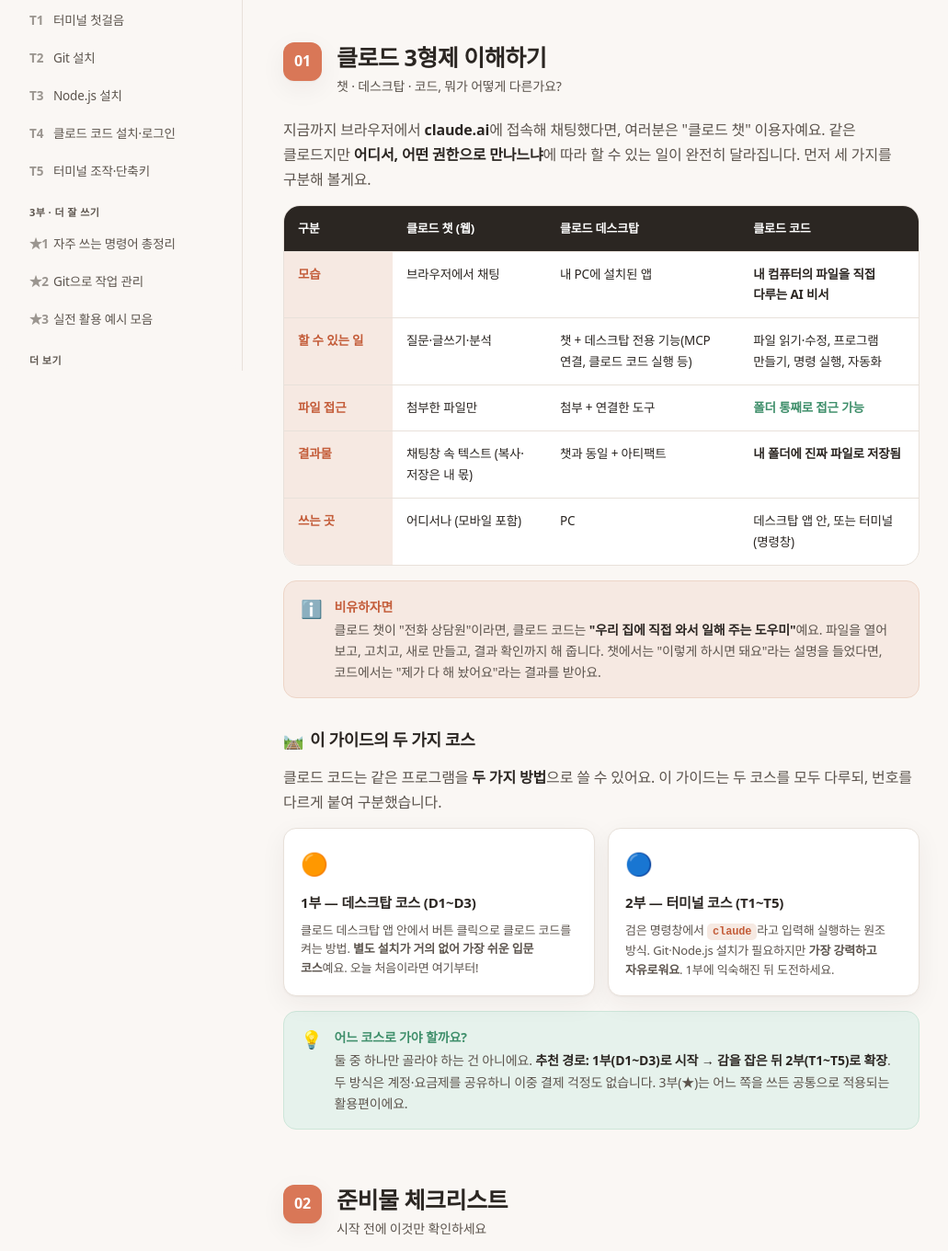
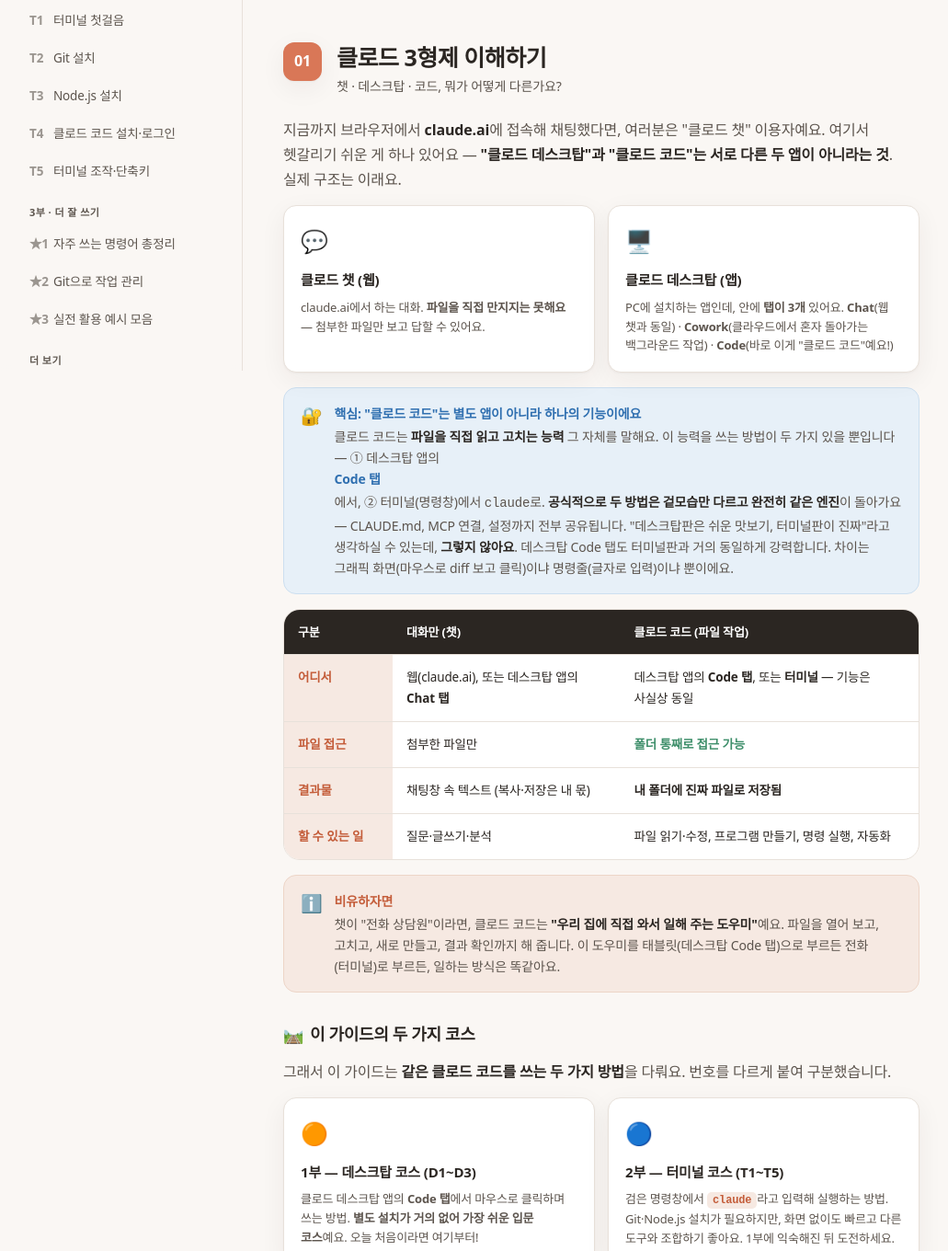
Before and after one commit to kimju1416/claude-code-guide, a plain HTML site: page index.html in a window 1280 px wide. Shown: the part 397-1757 px from the top of the page at 92% size, without its empty margins (20-1051 px from the left). Drawn offline with Linux system fonts and the light colour scheme; a web font is replaced by a local one.

Commit message:
01장 개념 정정: 데스크탑 Code탭과 터미널은 별개 앱이 아니라 같은 클로드 코드 엔진임을 명확히

```diff
--- a/index.html
+++ b/index.html
@@ -355,30 +355,36 @@
           <div><h2>클로드 3형제 이해하기</h2><p>챗 · 데스크탑 · 코드, 뭐가 어떻게 다른가요?</p></div>
         </div>
 
-        <p class="body">지금까지 브라우저에서 <strong>claude.ai</strong>에 접속해 채팅했다면, 여러분은 "클로드 챗" 이용자예요. 같은 클로드지만 <strong>어디서, 어떤 권한으로 만나느냐</strong>에 따라 할 수 있는 일이 완전히 달라집니다. 먼저 세 가지를 구분해 볼게요.</p>
+        <p class="body">지금까지 브라우저에서 <strong>claude.ai</strong>에 접속해 채팅했다면, 여러분은 "클로드 챗" 이용자예요. 여기서 헷갈리기 쉬운 게 하나 있어요 — <strong>"클로드 데스크탑"과 "클로드 코드"는 서로 다른 두 앱이 아니라는 것</strong>. 실제 구조는 이래요.</p>
+
+        <div class="tips">
+          <div class="tipcard"><span class="te">💬</span><h4>클로드 챗 (웹)</h4><p>claude.ai에서 하는 대화. <strong>파일을 직접 만지지는 못해요</strong> — 첨부한 파일만 보고 답할 수 있어요.</p></div>
+          <div class="tipcard"><span class="te">🖥️</span><h4>클로드 데스크탑 (앱)</h4><p>PC에 설치하는 앱인데, 안에 <strong>탭이 3개</strong> 있어요. <b>Chat</b>(웹 챗과 동일) · <b>Cowork</b>(클라우드에서 혼자 돌아가는 백그라운드 작업) · <b>Code</b>(바로 이게 "클로드 코드"예요!)</p></div>
+        </div>
+
+        <div class="note lock"><span class="ic">🔐</span><div><b>핵심: "클로드 코드"는 별도 앱이 아니라 하나의 기능이에요</b><p>클로드 코드는 <strong>파일을 직접 읽고 고치는 능력</strong> 그 자체를 말해요. 이 능력을 쓰는 방법이 두 가지 있을 뿐입니다 — ① 데스크탑 앱의 <b>Code 탭</b>에서, ② 터미널(명령창)에서 <code>claude</code>로. <strong>공식적으로 두 방법은 겉모습만 다르고 완전히 같은 엔진</strong>이 돌아가요 — CLAUDE.md, MCP 연결, 설정까지 전부 공유됩니다. "데스크탑판은 쉬운 맛보기, 터미널판이 진짜"라고 생각하실 수 있는데, <strong>그렇지 않아요</strong>. 데스크탑 Code 탭도 터미널판과 거의 동일하게 강력합니다. 차이는 그래픽 화면(마우스로 diff 보고 클릭)이냐 명령줄(글자로 입력)이냐 뿐이에요.</p></div></div>
 
         <table class="compare">
-          <thead><tr><th>구분</th><th>클로드 챗 (웹)</th><th>클로드 데스크탑</th><th>클로드 코드</th></tr></thead>
+          <thead><tr><th>구분</th><th>대화만 (챗)</th><th>클로드 코드 (파일 작업)</th></tr></thead>
           <tbody>
-            <tr><th>모습</th><td>브라우저에서 채팅</td><td>내 PC에 설치된 앱</td><td><b>내 컴퓨터의 파일을 직접 다루는 AI 비서</b></td></tr>
-            <tr><th>할 수 있는 일</th><td>질문·글쓰기·분석</td><td>챗 + 데스크탑 전용 기능(MCP 연결, 클로드 코드 실행 등)</td><td>파일 읽기·수정, 프로그램 만들기, 명령 실행, 자동화</td></tr>
-            <tr><th>파일 접근</th><td>첨부한 파일만</td><td>첨부 + 연결한 도구</td><td><span class="yes">폴더 통째로 접근 가능</span></td></tr>
-            <tr><th>결과물</th><td>채팅창 속 텍스트 (복사·저장은 내 몫)</td><td>챗과 동일 + 아티팩트</td><td><b>내 폴더에 진짜 파일로 저장됨</b></td></tr>
-            <tr><th>쓰는 곳</th><td>어디서나 (모바일 포함)</td><td>PC</td><td>데스크탑 앱 안, 또는 터미널(명령창)</td></tr>
+            <tr><th>어디서</th><td>웹(claude.ai), 또는 데스크탑 앱의 <b>Chat 탭</b></td><td>데스크탑 앱의 <b>Code 탭</b>, 또는 <b>터미널</b> — 기능은 사실상 동일</td></tr>
+            <tr><th>파일 접근</th><td>첨부한 파일만</td><td><span class="yes">폴더 통째로 접근 가능</span></td></tr>
+            <tr><th>결과물</th><td>채팅창 속 텍스트 (복사·저장은 내 몫)</td><td><b>내 폴더에 진짜 파일로 저장됨</b></td></tr>
+            <tr><th>할 수 있는 일</th><td>질문·글쓰기·분석</td><td>파일 읽기·수정, 프로그램 만들기, 명령 실행, 자동화</td></tr>
           </tbody>
         </table>
 
-        <div class="note info"><span class="ic">ℹ️</span><div><b>비유하자면</b><p>클로드 챗이 "전화 상담원"이라면, 클로드 코드는 <strong>"우리 집에 직접 와서 일해 주는 도우미"</strong>예요. 파일을 열어 보고, 고치고, 새로 만들고, 결과 확인까지 해 줍니다. 챗에서는 "이렇게 하시면 돼요"라는 설명을 들었다면, 코드에서는 "제가 다 해 놨어요"라는 결과를 받아요.</p></div></div>
+        <div class="note info"><span class="ic">ℹ️</span><div><b>비유하자면</b><p>챗이 "전화 상담원"이라면, 클로드 코드는 <strong>"우리 집에 직접 와서 일해 주는 도우미"</strong>예요. 파일을 열어 보고, 고치고, 새로 만들고, 결과 확인까지 해 줍니다. 이 도우미를 태블릿(데스크탑 Code 탭)으로 부르든 전화(터미널)로 부르든, 일하는 방식은 똑같아요.</p></div></div>
 
         <h3><span class="e">🛤️</span>이 가이드의 두 가지 코스</h3>
-        <p class="body">클로드 코드는 같은 프로그램을 <strong>두 가지 방법</strong>으로 쓸 수 있어요. 이 가이드는 두 코스를 모두 다루되, 번호를 다르게 붙여 구분했습니다.</p>
+        <p class="body">그래서 이 가이드는 <strong>같은 클로드 코드를 쓰는 두 가지 방법</strong>을 다뤄요. 번호를 다르게 붙여 구분했습니다.</p>
 
         <div class="tips">
-          <div class="tipcard"><span class="te">🟠</span><h4>1부 — 데스크탑 코스 (D1~D3)</h4><p>클로드 데스크탑 앱 안에서 버튼 클릭으로 클로드 코드를 켜는 방법. <strong>별도 설치가 거의 없어 가장 쉬운 입문 코스</strong>예요. 오늘 처음이라면 여기부터!</p></div>
-          <div class="tipcard"><span class="te">🔵</span><h4>2부 — 터미널 코스 (T1~T5)</h4><p>검은 명령창에서 <code>claude</code>라고 입력해 실행하는 원조 방식. Git·Node.js 설치가 필요하지만 <strong>가장 강력하고 자유로워요</strong>. 1부에 익숙해진 뒤 도전하세요.</p></div>
+          <div class="tipcard"><span class="te">🟠</span><h4>1부 — 데스크탑 코스 (D1~D3)</h4><p>클로드 데스크탑 앱의 <b>Code 탭</b>에서 마우스로 클릭하며 쓰는 방법. <strong>별도 설치가 거의 없어 가장 쉬운 입문 코스</strong>예요. 오늘 처음이라면 여기부터!</p></div>
+          <div class="tipcard"><span class="te">🔵</span><h4>2부 — 터미널 코스 (T1~T5)</h4><p>검은 명령창에서 <code>claude</code>라고 입력해 실행하는 방법. Git·Node.js 설치가 필요하지만, 화면 없이도 빠르고 다른 도구와 조합하기 좋아요. 1부에 익숙해진 뒤 도전하세요.</p></div>
         </div>
 
-        <div class="note tip"><span class="ic">💡</span><div><b>어느 코스로 가야 할까요?</b><p>둘 중 하나만 골라야 하는 건 아니에요. <strong>추천 경로: 1부(D1~D3)로 시작 → 감을 잡은 뒤 2부(T1~T5)로 확장</strong>. 두 방식은 계정·요금제를 공유하니 이중 결제 걱정도 없습니다. 3부(★)는 어느 쪽을 쓰든 공통으로 적용되는 활용편이에요.</p></div></div>
+        <div class="note tip"><span class="ic">💡</span><div><b>어느 코스로 가야 할까요?</b><p>둘 중 하나만 골라야 하는 건 아니에요. <strong>추천 경로: 1부(D1~D3)로 시작 → 감을 잡은 뒤 2부(T1~T5)로 확장</strong>. 같은 계정·요금제를 공유하고, CLAUDE.md·설정도 그대로 이어받으니 이중으로 배우는 게 아니라 <strong>같은 걸 다른 화면으로 한 번 더 연습하는 셈</strong>이에요. 3부(★)는 어느 쪽을 쓰든 공통으로 적용되는 활용편이고요.</p></div></div>
       </section>
 
       <section id="intro2">
```
